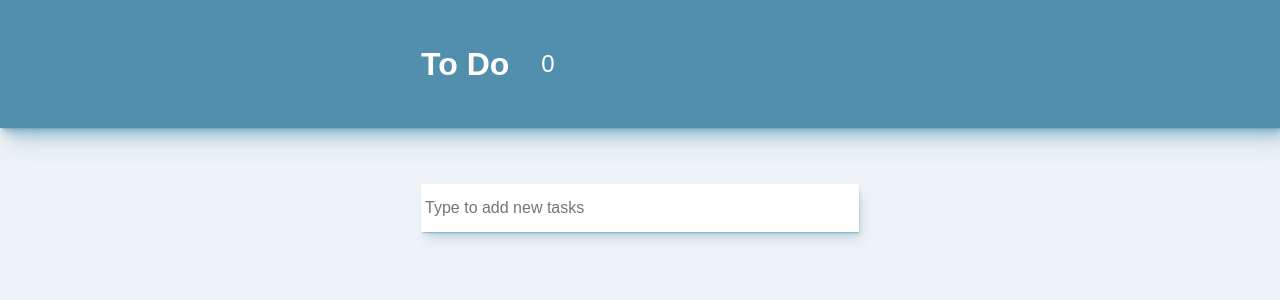
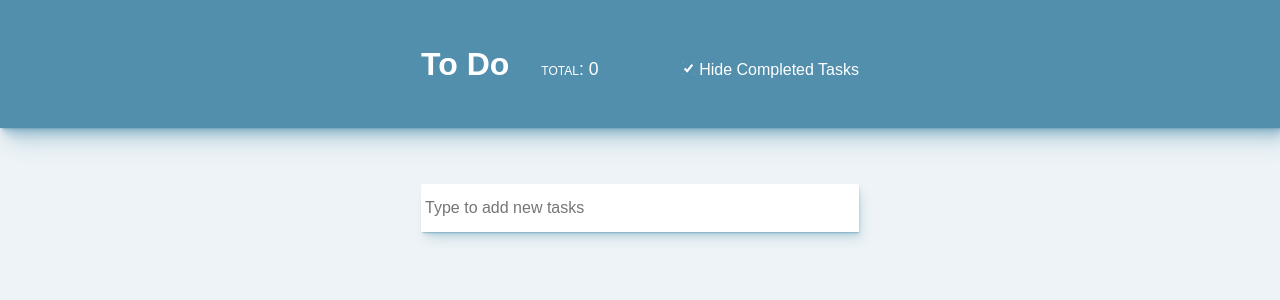
Before and after one commit to azurekca/to-do-app, a React (Create React App) app: page / in a window 1280 px wide. Shown: the top 300 px of the page. Built offline with nearby package versions, Linux system fonts and the light colour scheme.

Commit message:
feat: hide completed tasks

```diff
--- a/src/App.js
+++ b/src/App.js
@@ -1,3 +1,4 @@
+import { useMemo } from 'react';
 import useLocalState from './hooks/useLocalState';
 
 import AddTask from './components/AddTask';
@@ -5,8 +6,12 @@ import Header from './components/Header';
 import Task from './components/Task';
 import { TaskList, TaskItem, MainWrapper } from './components/lib';
 
-function App() {
+export default function App() {
   const [tasks, setTasks] = useLocalState([], 'to-do-app-tasks');
+  const [hideCompleted, setHideCompleted] = useLocalState(
+    true,
+    'to-do-app-hide-completed'
+  );
 
   const addTask = (task) => {
     setTasks((prevTasks) => [...prevTasks, task]);
@@ -29,13 +34,27 @@ function App() {
     setTasks((prevTasks) => prevTasks.filter((task) => task.id !== id));
   };
 
+  const toggleHideCompleted = () => {
+    setHideCompleted((prev) => !prev);
+  };
+
+  // derive task list to show based on if hideCompleted is true
+  const taskList = useMemo(() => {
+    if (hideCompleted) return tasks.filter(task => !task.done);
+    return tasks;
+  }, [hideCompleted, tasks])
+
   return (
     <>
-      <Header taskCount={tasks.length} />
+      <Header
+        taskCount={taskList.length}
+        hideCompleted={hideCompleted}
+        toggleHideCompleted={toggleHideCompleted}
+      />
       <MainWrapper as='main'>
         <AddTask addTask={addTask} />
         <TaskList>
-          {tasks.map((task) => (
+          {taskList.map((task) =>
             <TaskItem key={task.id}>
               <Task
                 task={task}
@@ -43,11 +62,9 @@ function App() {
                 deleteTask={deleteTask}
               />
             </TaskItem>
-          ))}
+          )}
         </TaskList>
       </MainWrapper>
     </>
   );
 }
-
-export default App;
--- a/src/components/Header.jsx
+++ b/src/components/Header.jsx
@@ -1,13 +1,15 @@
 import styled from '@emotion/styled/macro';
 import PropTypes from 'prop-types';
 import { MainWrapper } from './lib';
+import HideCompleted from './HideCompleted';
 
-export default function Header({ taskCount }) {
+export default function Header({ taskCount, ...delegated }) {
   return (
     <HeaderWrapper>
       <InnerWrapper>
         <Title>To Do</Title>
-        <Count>{taskCount}</Count>
+        <Count>total: {taskCount}</Count>
+        <HideCompleted {...delegated} />
       </InnerWrapper>
     </HeaderWrapper>
   );
@@ -23,8 +25,9 @@ const HeaderWrapper = styled.header`
 `;
 
 const InnerWrapper = styled(MainWrapper)`
-  align-items: center;
+  align-items: baseline;
   display: flex;
+  flex-wrap: wrap;
   gap: 2rem;
 `;
 
@@ -34,5 +37,6 @@ const Title = styled.h1`
 
 const Count = styled.span`
   color: white;
-  font-size: 1.5rem;
+  font-size: 1.1rem;
+  font-variant: small-caps;
 `;
--- /dev/null
+++ b/src/components/HideCompleted.jsx
@@ -0,0 +1,30 @@
+import PropTypes from 'prop-types';
+import styled from '@emotion/styled/macro';
+import { Checkbox } from './lib';
+
+export default function HideCompleted({ hideCompleted, toggleHideCompleted }) {
+  return (
+    <Wrapper>
+      <Checkbox
+        name='hide-completed'
+        type='checkbox'
+        checked={hideCompleted}
+        onChange={toggleHideCompleted}
+      />
+      <label htmlFor='hide-completed'>Hide Completed Tasks</label>
+    </Wrapper>
+  );
+}
+
+HideCompleted.propTypes = {
+  hideCompleted: PropTypes.bool,
+  toggleHideCompleted: PropTypes.func
+};
+
+const Wrapper = styled.div`
+  align-items: baseline;
+  color: white;
+  display: flex;
+  gap: 4px;
+  margin-left: auto;
+`;
```
